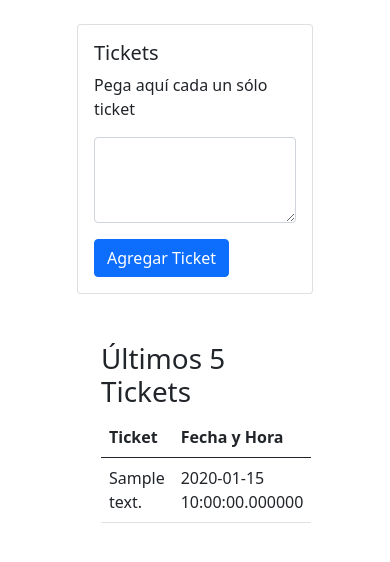
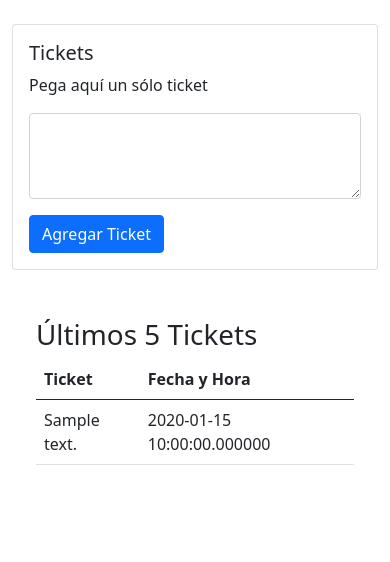
Before and after one commit to lalodsi/AlmacenTickets, a PHP site: page / in a window 390 px wide. Shown: the part 56-618 px from the top of the page. Run offline with PHP 8.4, Linux system fonts and the light colour scheme; tables that the repository leaves empty hold one stand-in row (values such as "Sample post").

Commit message:
Corregido error gramatical y realización de web responsiva

```diff
--- a/index.php
+++ b/index.php
@@ -3,7 +3,7 @@
 
 <div class="container">
     <div class="row">
-        <div class="col-8 mx-auto  my-4">
+        <div class="col-lg-8 col-md-10 col-sm mx-auto  my-4">
 
             <!-- Mensaje de estado de tareas -->
             <?php if (isset($_SESSION['message'])) { ?>
@@ -26,7 +26,7 @@
             <div class="card mb-5">
                 <div class="card-body">
                     <h5 class="card-title">Tickets</h5>
-                    <p class="card-text">Pega aquí cada un sólo ticket</p>
+                    <p class="card-text">Pega aquí un sólo ticket</p>
                         <form action="add_ticket.php" method="POST">
                             <div class="mb-3">
                                 <textarea name="Ticket" rows="3" class="form-control" required></textarea>
```
